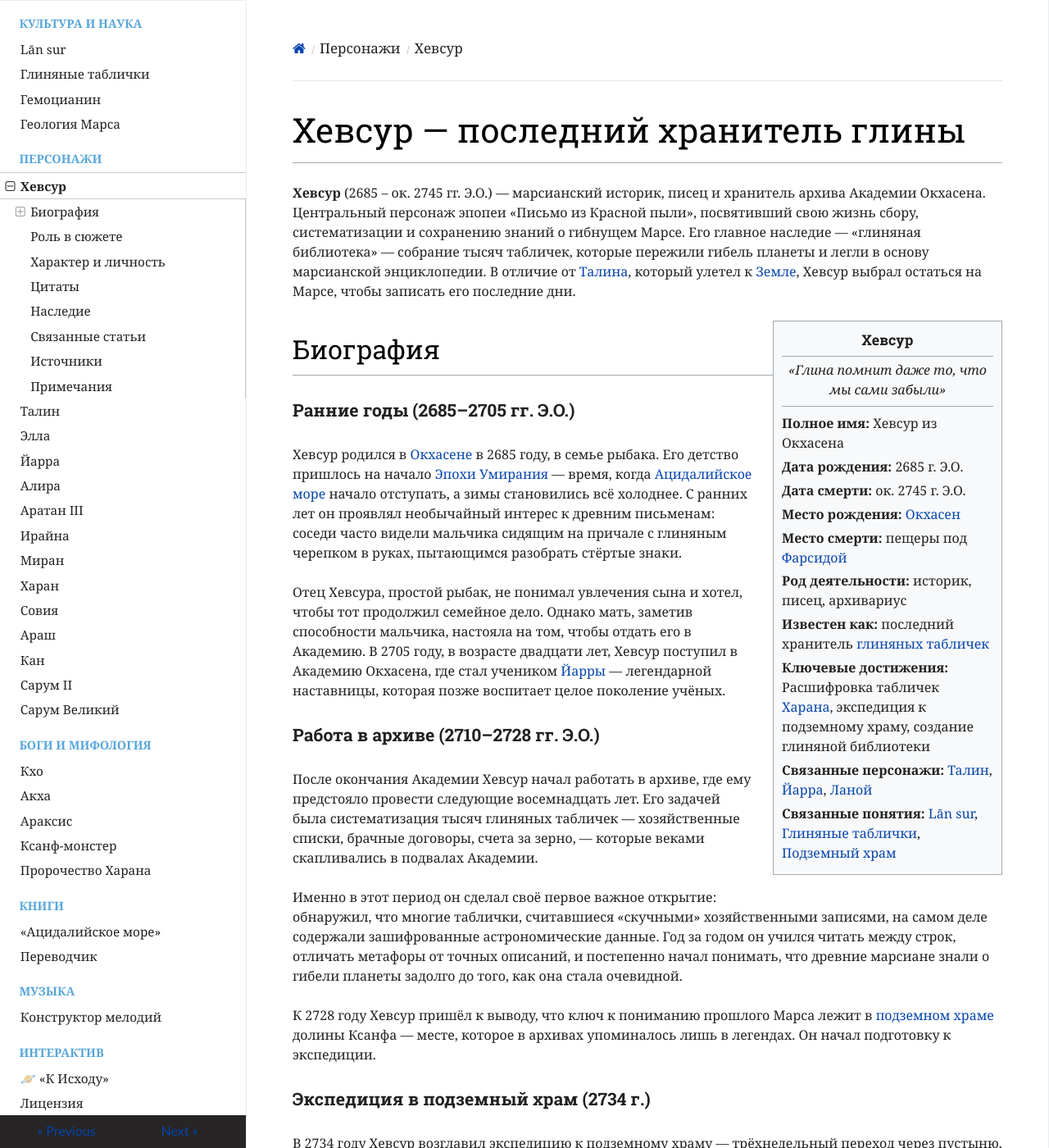
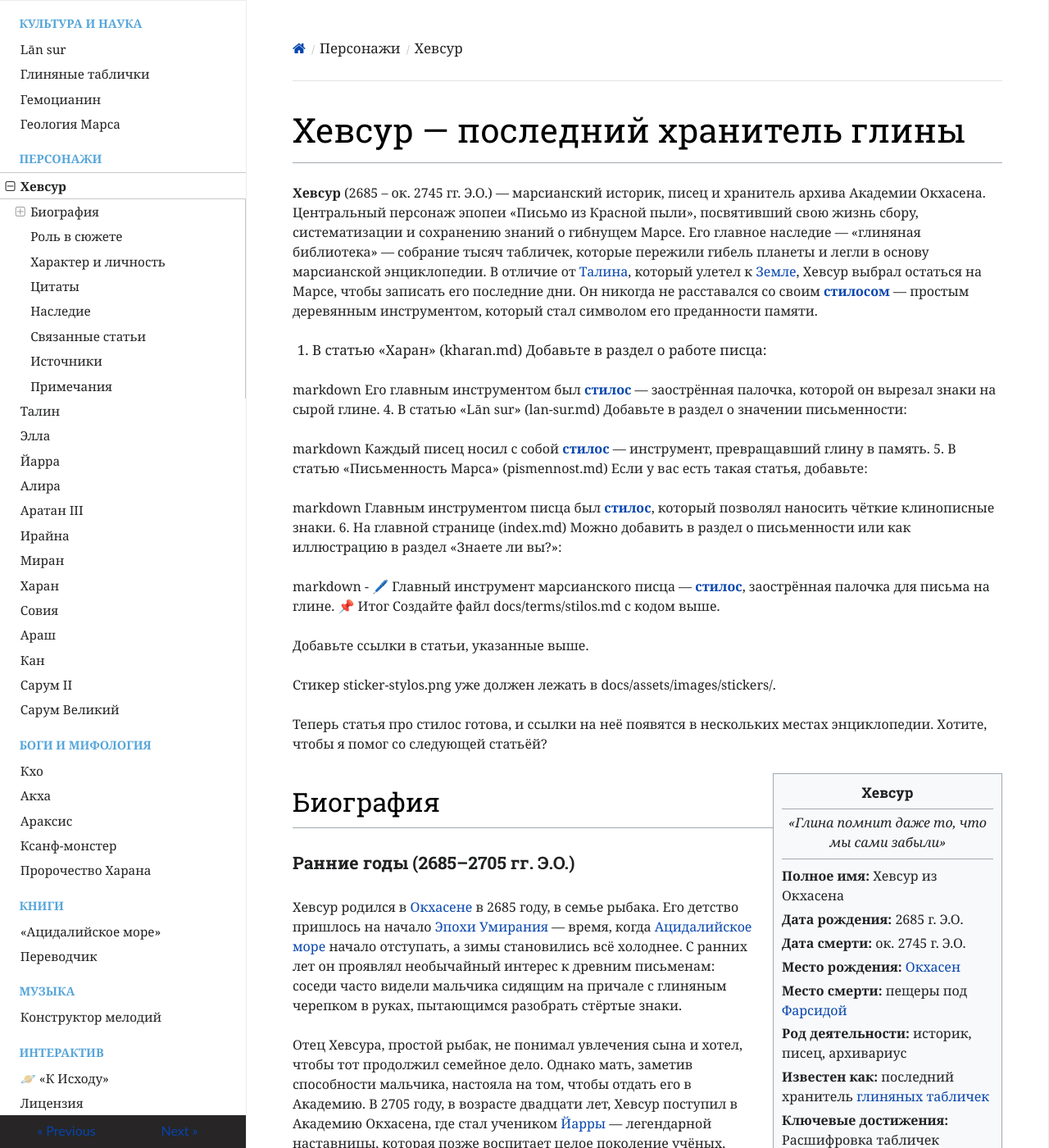
Before and after one commit to ivanhohlov14-bit/mars-encyclopedia, an MkDocs documentation site: the page built from docs/people/hevsur.md, in a window 1280 px wide and 1400 px high. Shown: the whole window at 82% size. Built offline with MkDocs 1.6.1, drawn with Linux system fonts in a browser that asks for light colours; nearby versions of some CDN libraries.

Commit message:
Update hevsur.md

```diff
--- a/docs/people/hevsur.md
+++ b/docs/people/hevsur.md
@@ -1,6 +1,37 @@
 # Хевсур — последний хранитель глины
 
-**Хевсур** (2685 – ок. 2745 гг. Э.О.) — марсианский историк, писец и хранитель архива Академии Окхасена. Центральный персонаж эпопеи «Письмо из Красной пыли», посвятивший свою жизнь сбору, систематизации и сохранению знаний о гибнущем Марсе. Его главное наследие — «глиняная библиотека» — собрание тысяч табличек, которые пережили гибель планеты и легли в основу марсианской энциклопедии. В отличие от [Талина](talin.md), который улетел к [Земле](earth.md), Хевсур выбрал остаться на Марсе, чтобы записать его последние дни.
+**Хевсур** (2685 – ок. 2745 гг. Э.О.) — марсианский историк, писец и хранитель архива Академии Окхасена. Центральный персонаж эпопеи «Письмо из Красной пыли», посвятивший свою жизнь сбору, систематизации и сохранению знаний о гибнущем Марсе. Его главное наследие — «глиняная библиотека» — собрание тысяч табличек, которые пережили гибель планеты и легли в основу марсианской энциклопедии. В отличие от [Талина](talin.md), который улетел к [Земле](earth.md), Хевсур выбрал остаться на Марсе, чтобы записать его последние дни. Он никогда не расставался со своим **[стилосом](stilos.md)** — простым деревянным инструментом, который стал символом его преданности памяти.
+
+3. В статью «Харан» (kharan.md)
+Добавьте в раздел о работе писца:
+
+markdown
+Его главным инструментом был **[стилос](stilos.md)** — заострённая палочка, которой он вырезал знаки на сырой глине.
+4. В статью «Lān sur» (lan-sur.md)
+Добавьте в раздел о значении письменности:
+
+markdown
+Каждый писец носил с собой **[стилос](stilos.md)** — инструмент, превращавший глину в память.
+5. В статью «Письменность Марса» (pismennost.md)
+Если у вас есть такая статья, добавьте:
+
+markdown
+Главным инструментом писца был **[стилос](stilos.md)**, который позволял наносить чёткие клинописные знаки.
+6. На главной странице (index.md)
+Можно добавить в раздел о письменности или как иллюстрацию в раздел «Знаете ли вы?»:
+
+markdown
+- 🖊️ Главный инструмент марсианского писца — **[стилос](stilos.md)**, заострённая палочка для письма на глине.
+📌 Итог
+Создайте файл docs/terms/stilos.md с кодом выше.
+
+Добавьте ссылки в статьи, указанные выше.
+
+Стикер sticker-stylos.png уже должен лежать в docs/assets/images/stickers/.
+
+Теперь статья про стилос готова, и ссылки на неё появятся в нескольких местах энциклопедии. Хотите, чтобы я помог со следующей статьёй?
+
+
 
 <div class="infobox" style="float: right; width: 280px; background: #f8f9fa; border: 1px solid #a2a9b1; padding: 10px; margin: 0 0 1rem 1.5rem; font-size: 0.9rem;">
   <h3 style="margin: 0; text-align: center;">Хевсур</h3>
```
